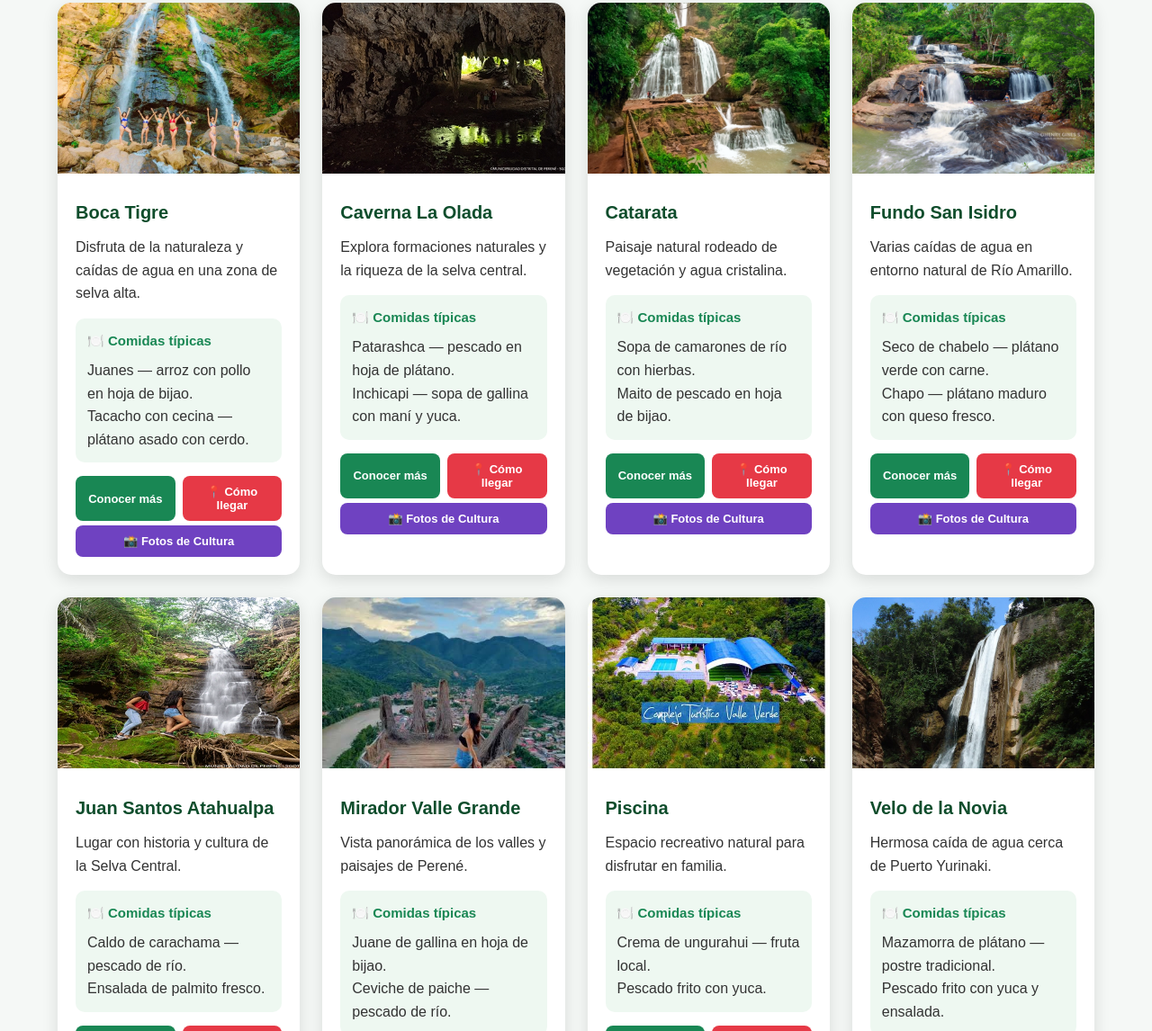
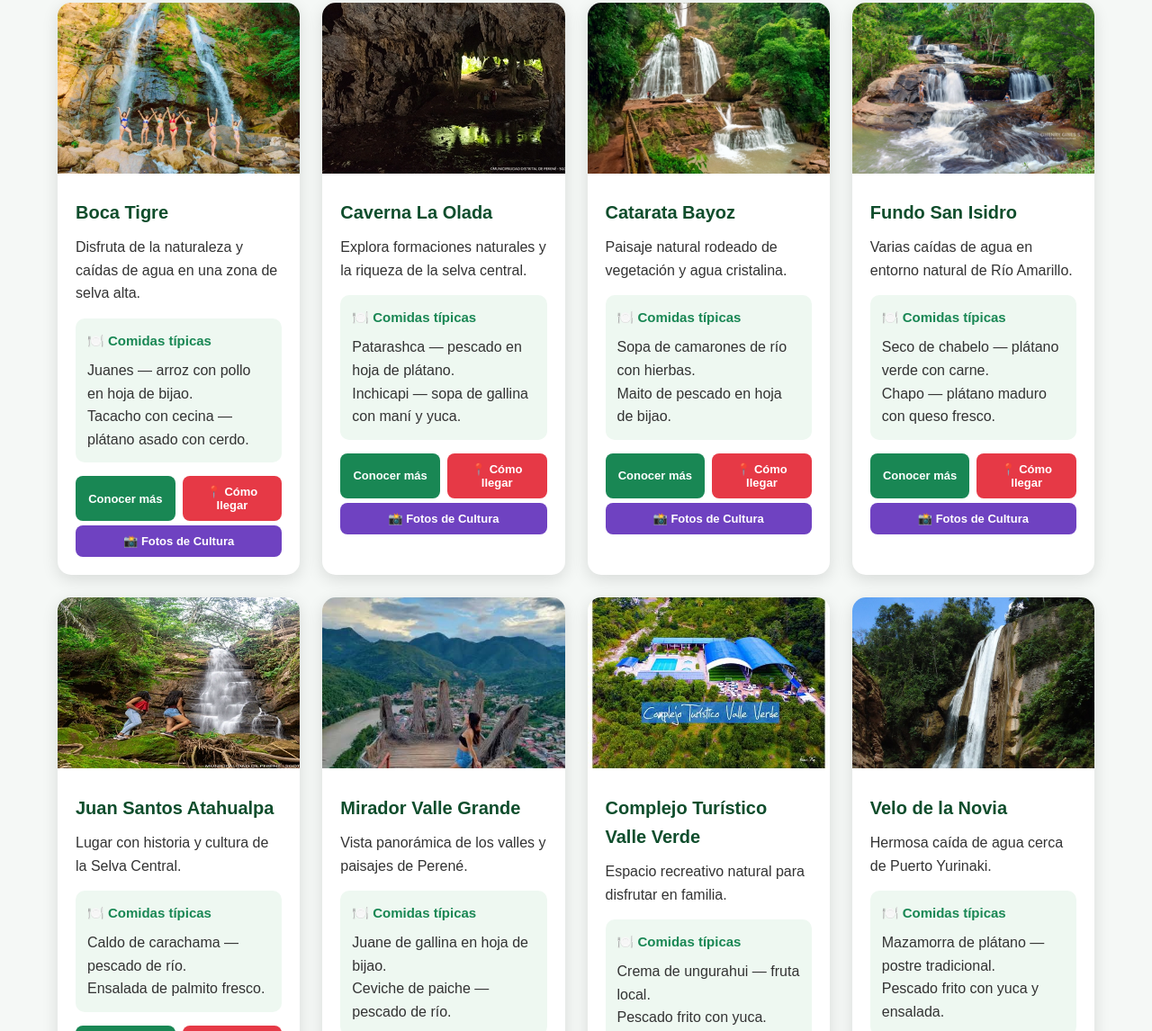
Before and after one commit to erlinmendezricra-svg/turismo-perene, a plain HTML site: page index.html in a window 1280 px wide. Shown: the part 2059-3205 px from the top of the page at 90% size. Drawn offline with Linux system fonts and the light colour scheme.

Commit message:
Update index.html

```diff
--- a/index.html
+++ b/index.html
@@ -351,7 +351,6 @@
         <a href="#proyecto">Proyecto</a>
         <a href="fauna-saberes.html">🌿 Fauna & AR</a>
     </nav>
-
 </header>
 
 <section id="inicio" class="hero">
@@ -420,9 +419,9 @@
         </div>
 
         <div class="tarjeta">
-            <img src="catarata.jpg" alt="Catarata" class="tarjeta-imagen" onclick="abrirGaleria(2)">
+            <img src="catarata.jpg" alt="Catarata Bayoz" class="tarjeta-imagen" onclick="abrirGaleria(2)">
             <div class="tarjeta-contenido">
-                <h3>Catarata</h3>
+                <h3>Catarata Bayoz</h3>
                 <p>Paisaje natural rodeado de vegetación y agua cristalina.</p>
                 <div class="comidas-tarjeta">
                     <h4>🍽️ Comidas típicas</h4>
@@ -431,7 +430,7 @@
                 </div>
                 <div class="botones-tarjeta">
                     <button class="boton boton-conocer" onclick="mostrarAtractivo(2)">Conocer más</button>
-                    <button class="boton boton-mapa" onclick="irGoogleMaps('Catarata, Perené, Junín, Perú')">📍 Cómo llegar</button>
+                    <button class="boton boton-mapa" onclick="irGoogleMaps('Catarata Bayoz, Perené, Junín, Perú')">📍 Cómo llegar</button>
                 </div>
                 <button class="boton boton-galeria" onclick="abrirGaleria(2)">📸 Fotos de Cultura</button>
             </div>
@@ -492,9 +491,9 @@
         </div>
 
         <div class="tarjeta">
-            <img src="piscina.jpg" alt="Piscina" class="tarjeta-imagen" onclick="abrirGaleria(6)">
+            <img src="piscina.jpg" alt="Complejo Turístico Valle Verde" class="tarjeta-imagen" onclick="abrirGaleria(6)">
             <div class="tarjeta-contenido">
-                <h3>Piscina</h3>
+                <h3>Complejo Turístico Valle Verde</h3>
                 <p>Espacio recreativo natural para disfrutar en familia.</p>
                 <div class="comidas-tarjeta">
                     <h4>🍽️ Comidas típicas</h4>
@@ -503,7 +502,7 @@
                 </div>
                 <div class="botones-tarjeta">
                     <button class="boton boton-conocer" onclick="mostrarAtractivo(6)">Conocer más</button>
-                    <button class="boton boton-mapa" onclick="irGoogleMaps('Piscina turística, Perené, Junín, Perú')">📍 Cómo llegar</button>
+                    <button class="boton boton-mapa" onclick="irGoogleMaps('Complejo Turístico Valle Verde, Perené, Junín, Perú')">📍 Cómo llegar</button>
                 </div>
                 <button class="boton boton-galeria" onclick="abrirGaleria(6)">📸 Fotos de Cultura</button>
             </div>
@@ -613,7 +612,7 @@ const atractivos = [
         }
     },
     {
-        nombre: "Catarata",
+        nombre: "Catarata Bayoz",
         imagen: "catarata.jpg",
         descripcion: "Salto de agua rodeado de exuberante vegetación de la Selva Central.",
         comidas: "Sopa de camarones de río<br>Maito de pescado en hoja de bijao",
@@ -645,7 +644,7 @@ const atractivos = [
         galeria: { descripcion: "Cultura de los valles de Perené.", fotos: [] }
     },
     {
-        nombre: "Piscina",
+        nombre: "Complejo Turístico Valle Verde",
         imagen: "piscina.jpg",
         descripcion: "Espacio recreativo natural para disfrutar en familia.",
         comidas: "Crema de ungurahui — fruta local<br>Pescado frito con yuca",
```
Lines whose indentation alone changed are shown as unchanged.
